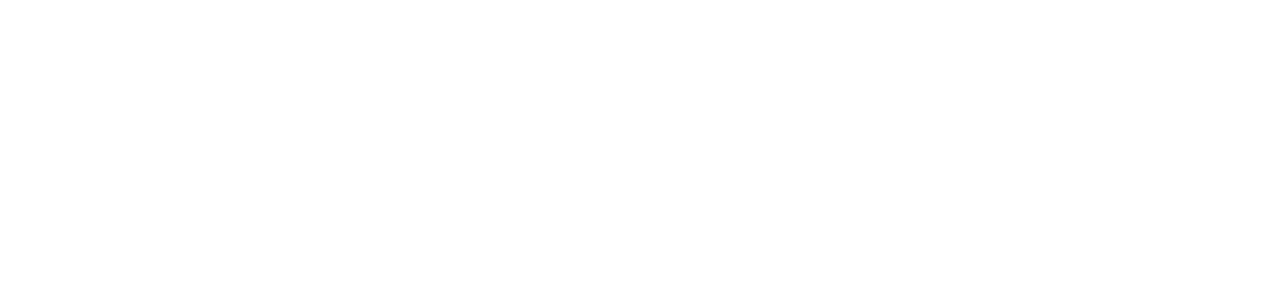
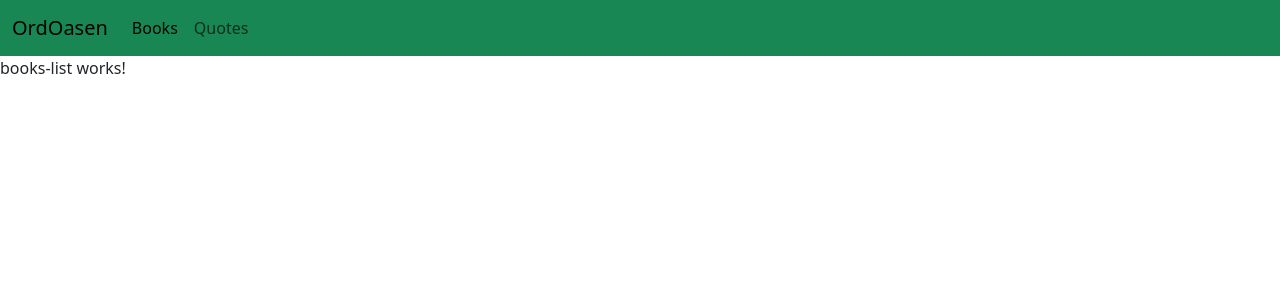
Before and after one commit to SallyResch/QuotesAndBookUI, an Angular app: page / in a window 1280 px wide. Shown: the top 300 px of the page. Built offline with nearby package versions, Linux system fonts and the light colour scheme.

Commit message:
added booksListComponent and made it appear in browser

```diff
--- a/src/app/app-routing.module.ts
+++ b/src/app/app-routing.module.ts
@@ -1,7 +1,13 @@
 import { NgModule } from '@angular/core';
 import { RouterModule, Routes } from '@angular/router';
+import { BooksListComponent } from './components/books/books-list/books-list.component';
 
-const routes: Routes = [];
+const routes: Routes = [
+  {
+    path:'',
+    component: BooksListComponent
+  }
+];
 
 @NgModule({
   imports: [RouterModule.forRoot(routes)],
--- a/src/app/app.component.html
+++ b/src/app/app.component.html
@@ -1 +1,20 @@
+<nav class="navbar navbar-expand-lg bg-success">
+  <div class="container-fluid">
+    <a class="navbar-brand" href="#">OrdOasen</a>
+    <button class="navbar-toggler" type="button" data-bs-toggle="collapse" data-bs-target="#navbarNav" aria-controls="navbarNav" aria-expanded="false" aria-label="Toggle navigation">
+      <span class="navbar-toggler-icon"></span>
+    </button>
+    <div class="collapse navbar-collapse" id="navbarNav">
+      <ul class="navbar-nav">
+        <li class="nav-item">
+          <a class="nav-link active" aria-current="page" href="/">Books</a>
+        </li>
+        <li class="nav-item">
+          <a class="nav-link" href="/">Quotes</a>
+        </li>
+
+      </ul>
+    </div>
+  </div>
+</nav>
 <router-outlet></router-outlet>
--- a/src/app/app.module.ts
+++ b/src/app/app.module.ts
@@ -3,10 +3,12 @@
 
 import { AppRoutingModule } from './app-routing.module';
 import { AppComponent } from './app.component';
+import { BooksListComponent } from './components/books/books-list/books-list.component';
 
 @NgModule({
   declarations: [
-    AppComponent
+    AppComponent,
+    BooksListComponent
   ],
   imports: [
     BrowserModule,
--- /dev/null
+++ b/src/app/components/books/books-list/books-list.component.html
@@ -0,0 +1 @@
+<p>books-list works!</p>
--- a/src/index.html
+++ b/src/index.html
@@ -2,7 +2,7 @@
 <html lang="en">
 <head>
   <meta charset="utf-8">
-  <title>QuotesAndBookUI</title>
+  <title>OrdOasen</title>
   <base href="/">
   <meta name="viewport" content="width=device-width, initial-scale=1">
   <link rel="icon" type="image/x-icon" href="favicon.ico">
```
Also changed, not shown: src/app/components/books/books-list/books-list.component.ts (added, +10 -0 lines), src/app/components/books/books-list/books-list.component.css (added), 1 other file (tests, documents, lock files or other folders).
